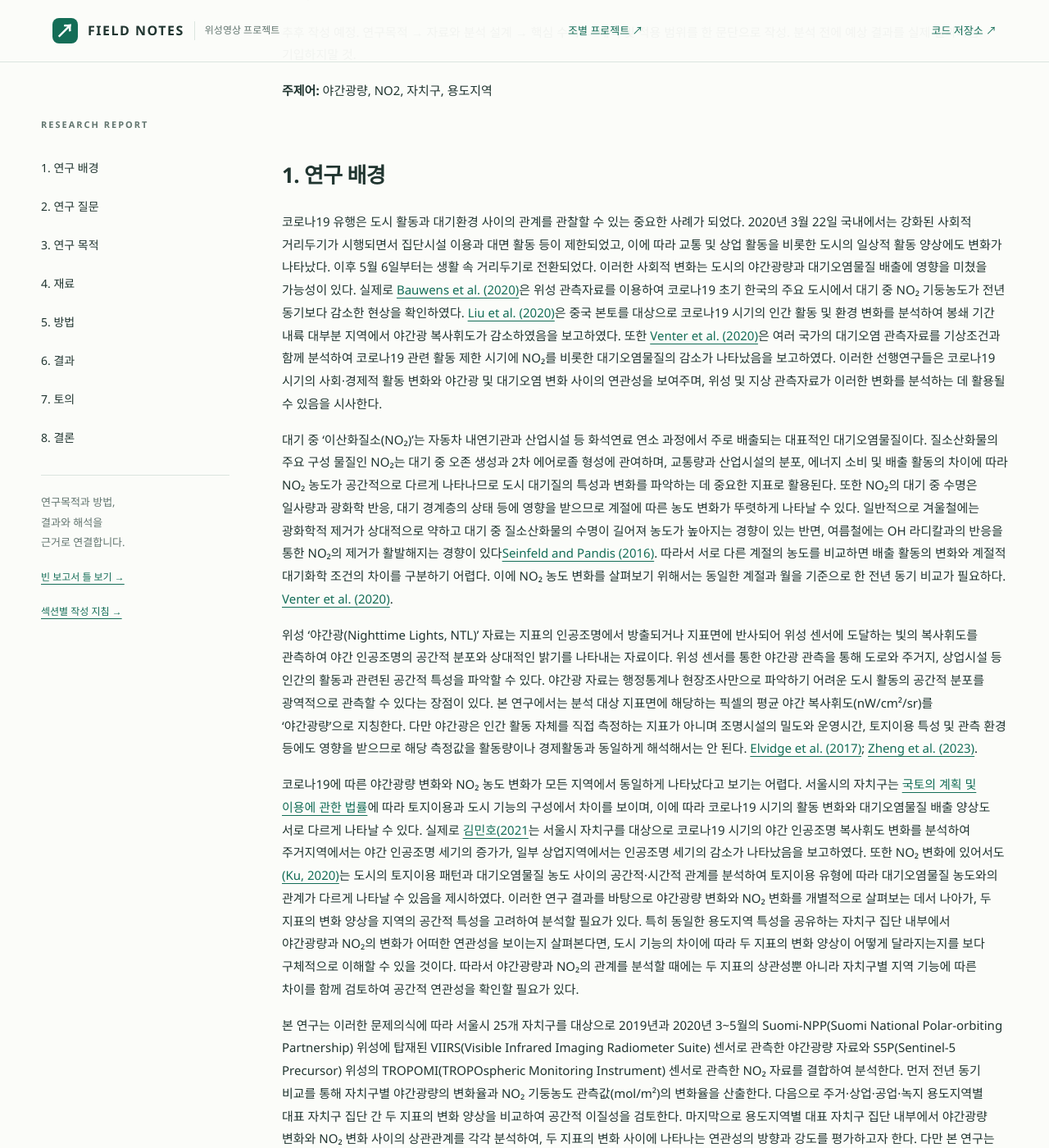
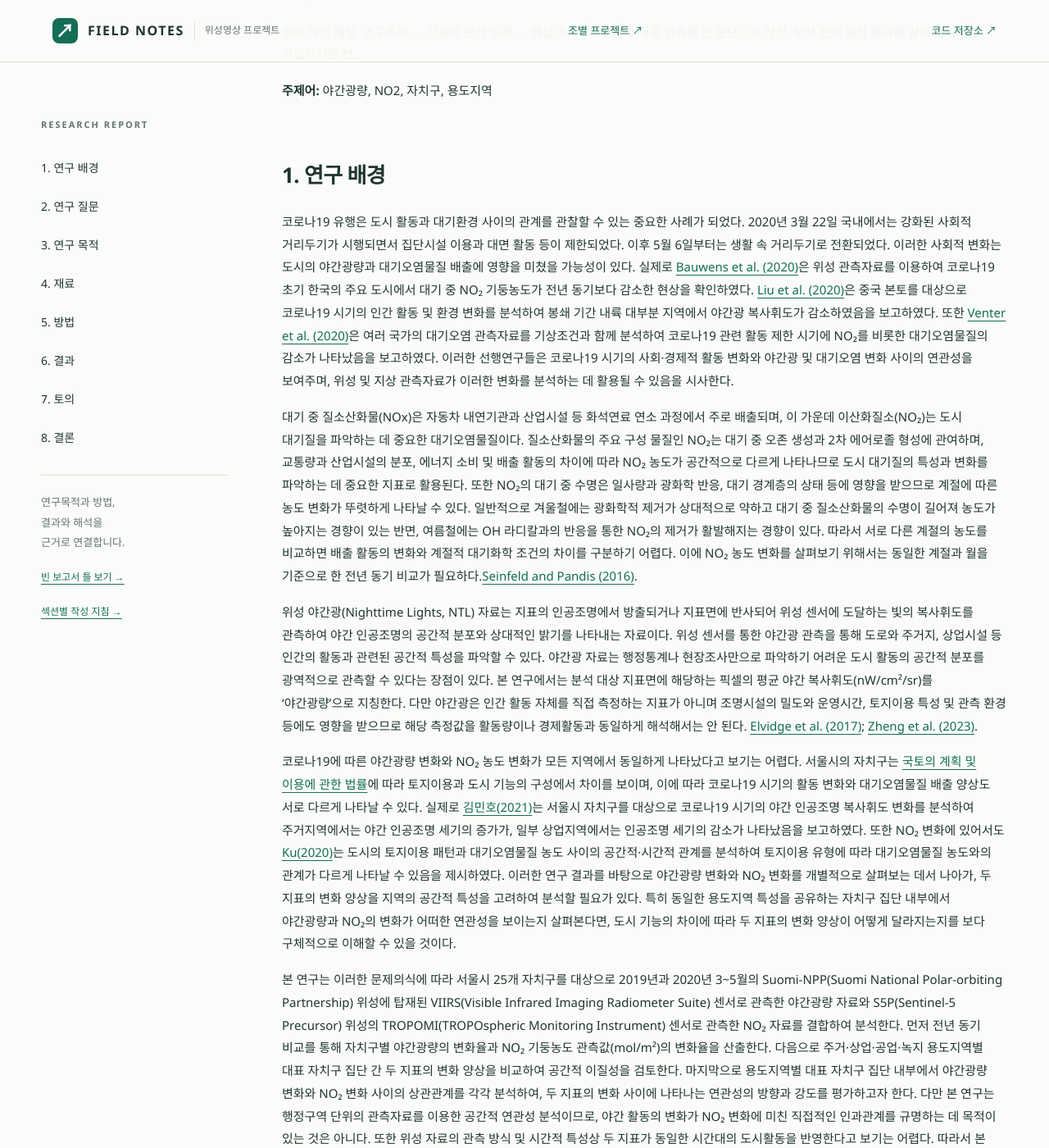
Before and after one commit to rlawkdgns3550-cmyk/surveying2_team03, a Jekyll site: the page built from docs/index.md, in a window 1280 px wide and 1400 px high, scrolled down 1510 px. Shown: the whole window at 82% size. Built offline with Jekyll 4.4.1, drawn with Linux system fonts in a browser that asks for light colours.

Commit message:
Update research background and methodology sections
Revised text for clarity and consistency regarding the impact of COVID-19 on nighttime light levels and NO₂ concentrations in Seoul. Enhanced explanations of satellite data usage and study methodology.

```diff
--- a/docs/index.md
+++ b/docs/index.md
@@ -14,16 +14,15 @@ badge: "빈 학술 보고서 틀"
 **주제어:** 야간광량, NO2, 자치구, 용도지역
 
 ## 1. 연구 배경 {#background}
- 코로나19 유행은 도시 활동과 대기환경 사이의 관계를 관찰할 수 있는 중요한 사례가 되었다. 2020년 3월 22일 국내에서는 강화된 사회적 거리두기가 시행되면서 집단시설 이용과 대면 활동 등이 제한되었고, 이에 따라 교통 및 상업 활동을 비롯한 도시의 일상적 활동 양상에도 변화가 나타났다. 이후 5월 6일부터는 생활 속 거리두기로 전환되었다. 이러한 사회적 변화는 도시의 야간광량과 대기오염물질 배출에 영향을 미쳤을 가능성이 있다. 실제로 [Bauwens et al. (2020)](https://doi.org/10.1029/2020GL087978)은 위성 관측자료를 이용하여 코로나19 초기 한국의 주요 도시에서 대기 중 NO₂ 기둥농도가 전년 동기보다 감소한 현상을 확인하였다. [Liu et al. (2020)](https://doi.org/10.3390/rs12101576)은 중국 본토를 대상으로 코로나19 시기의 인간 활동 및 환경 변화를 분석하여 봉쇄 기간 내륙 대부분 지역에서 야간광 복사휘도가 감소하였음을 보고하였다. 또한 [Venter et al. (2020)](https://doi.org/10.1073/pnas.2006853117)은 여러 국가의 대기오염 관측자료를 기상조건과 함께 분석하여 코로나19 관련 활동 제한 시기에 NO₂를 비롯한 대기오염물질의 감소가 나타났음을 보고하였다. 이러한 선행연구들은 코로나19 시기의 사회·경제적 활동 변화와 야간광 및 대기오염 변화 사이의 연관성을 보여주며, 위성 및 지상 관측자료가 이러한 변화를 분석하는 데 활용될 수 있음을 시사한다.
+ 코로나19 유행은 도시 활동과 대기환경 사이의 관계를 관찰할 수 있는 중요한 사례가 되었다. 2020년 3월 22일 국내에서는 강화된 사회적 거리두기가 시행되면서 집단시설 이용과 대면 활동 등이 제한되었다. 이후 5월 6일부터는 생활 속 거리두기로 전환되었다. 이러한 사회적 변화는 도시의 야간광량과 대기오염물질 배출에 영향을 미쳤을 가능성이 있다. 실제로 [Bauwens et al. (2020)](https://doi.org/10.1029/2020GL087978)은 위성 관측자료를 이용하여 코로나19 초기 한국의 주요 도시에서 대기 중 NO₂ 기둥농도가 전년 동기보다 감소한 현상을 확인하였다. [Liu et al. (2020)](https://doi.org/10.3390/rs12101576)은 중국 본토를 대상으로 코로나19 시기의 인간 활동 및 환경 변화를 분석하여 봉쇄 기간 내륙 대부분 지역에서 야간광 복사휘도가 감소하였음을 보고하였다. 또한 [Venter et al. (2020)](https://doi.org/10.1073/pnas.2006853117)은 여러 국가의 대기오염 관측자료를 기상조건과 함께 분석하여 코로나19 관련 활동 제한 시기에 NO₂를 비롯한 대기오염물질의 감소가 나타났음을 보고하였다. 이러한 선행연구들은 코로나19 시기의 사회·경제적 활동 변화와 야간광 및 대기오염 변화 사이의 연관성을 보여주며, 위성 및 지상 관측자료가 이러한 변화를 분석하는 데 활용될 수 있음을 시사한다.
 
- 대기 중 '이산화질소(NO₂)'는 자동차 내연기관과 산업시설 등 화석연료 연소 과정에서 주로 배출되는 대표적인 대기오염물질이다. 질소산화물의 주요 구성 물질인 NO₂는 대기 중 오존 생성과 2차 에어로졸 형성에 관여하며, 교통량과 산업시설의 분포, 에너지 소비 및 배출 활동의 차이에 따라 NO₂ 농도가 공간적으로 다르게 나타나므로 도시 대기질의 특성과 변화를 파악하는 데 중요한 지표로 활용된다. 또한 NO₂의 대기 중 수명은 일사량과 광화학 반응, 대기 경계층의 상태 등에 영향을 받으므로 계절에 따른 농도 변화가 뚜렷하게 나타날 수 있다. 일반적으로 겨울철에는 광화학적 제거가 상대적으로 약하고 대기 중 질소산화물의 수명이 길어져 농도가 높아지는 경향이 있는 반면, 여름철에는 OH 라디칼과의 반응을 통한 NO₂의 제거가 활발해지는 경향이 있다[Seinfeld and Pandis (2016)](https://www.wiley.com/en-us/shop/general-chemistry/atmospheric-chemistry-and-physics-from-air-pollution-to-climate-change-3rd-edition-p-9781118947401). 따라서 서로 다른 계절의 농도를 비교하면 배출 활동의 변화와 계절적 대기화학 조건의 차이를 구분하기 어렵다. 이에 NO₂ 농도 변화를 살펴보기 위해서는 동일한 계절과 월을 기준으로 한 전년 동기 비교가 필요하다. [Venter et al. (2020)](https://doi.org/10.1073/pnas.2006853117).
+ 대기 중 질소산화물(NOx)은 자동차 내연기관과 산업시설 등 화석연료 연소 과정에서 주로 배출되며, 이 가운데 이산화질소(NO₂)는 도시 대기질을 파악하는 데 중요한 대기오염물질이다. 질소산화물의 주요 구성 물질인 NO₂는 대기 중 오존 생성과 2차 에어로졸 형성에 관여하며, 교통량과 산업시설의 분포, 에너지 소비 및 배출 활동의 차이에 따라 NO₂ 농도가 공간적으로 다르게 나타나므로 도시 대기질의 특성과 변화를 파악하는 데 중요한 지표로 활용된다. 또한 NO₂의 대기 중 수명은 일사량과 광화학 반응, 대기 경계층의 상태 등에 영향을 받으므로 계절에 따른 농도 변화가 뚜렷하게 나타날 수 있다. 일반적으로 겨울철에는 광화학적 제거가 상대적으로 약하고 대기 중 질소산화물의 수명이 길어져 농도가 높아지는 경향이 있는 반면, 여름철에는 OH 라디칼과의 반응을 통한 NO₂의 제거가 활발해지는 경향이 있다. 따라서 서로 다른 계절의 농도를 비교하면 배출 활동의 변화와 계절적 대기화학 조건의 차이를 구분하기 어렵다. 이에 NO₂ 농도 변화를 살펴보기 위해서는 동일한 계절과 월을 기준으로 한 전년 동기 비교가 필요하다.[Seinfeld and Pandis (2016)](https://www.wiley.com/en-us/shop/general-chemistry/atmospheric-chemistry-and-physics-from-air-pollution-to-climate-change-3rd-edition-p-9781118947401).
 
- 위성 '야간광(Nighttime Lights, NTL)' 자료는 지표의 인공조명에서 방출되거나 지표면에 반사되어 위성 센서에 도달하는 빛의 복사휘도를 관측하여 야간 인공조명의 공간적 분포와 상대적인 밝기를 나타내는 자료이다. 위성 센서를 통한 야간광 관측을 통해 도로와 주거지, 상업시설 등 인간의 활동과 관련된 공간적 특성을 파악할 수 있다. 야간광 자료는 행정통계나 현장조사만으로 파악하기 어려운 도시 활동의 공간적 분포를 광역적으로 관측할 수 있다는 장점이 있다. 본 연구에서는 분석 대상 지표면에 해당하는 픽셀의 평균 야간 복사휘도(nW/cm²/sr)를 ‘야간광량’으로 지칭한다. 다만 야간광은 인간 활동 자체를 직접 측정하는 지표가 아니며 조명시설의 밀도와 운영시간, 토지이용 특성 및 관측 환경 등에도 영향을 받으므로 해당 측정값을 활동량이나 경제활동과 동일하게 해석해서는 안 된다. [Elvidge et al. (2017)](https://doi.org/10.1080/01431161.2017.1342050); [Zheng et al. (2023)](https://doi.org/10.1016/j.isprsjprs.2023.05.028).
+ 위성 야간광(Nighttime Lights, NTL) 자료는 지표의 인공조명에서 방출되거나 지표면에 반사되어 위성 센서에 도달하는 빛의 복사휘도를 관측하여 야간 인공조명의 공간적 분포와 상대적인 밝기를 나타내는 자료이다. 위성 센서를 통한 야간광 관측을 통해 도로와 주거지, 상업시설 등 인간의 활동과 관련된 공간적 특성을 파악할 수 있다. 야간광 자료는 행정통계나 현장조사만으로 파악하기 어려운 도시 활동의 공간적 분포를 광역적으로 관측할 수 있다는 장점이 있다. 본 연구에서는 분석 대상 지표면에 해당하는 픽셀의 평균 야간 복사휘도(nW/cm²/sr)를 ‘야간광량’으로 지칭한다. 다만 야간광은 인간 활동 자체를 직접 측정하는 지표가 아니며 조명시설의 밀도와 운영시간, 토지이용 특성 및 관측 환경 등에도 영향을 받으므로 해당 측정값을 활동량이나 경제활동과 동일하게 해석해서는 안 된다. [Elvidge et al. (2017)](https://doi.org/10.1080/01431161.2017.1342050); [Zheng et al. (2023)](https://doi.org/10.1016/j.isprsjprs.2023.05.028).
 
-  코로나19에 따른 야간광량 변화와 NO₂ 농도 변화가 모든 지역에서 동일하게 나타났다고 보기는 어렵다. 서울시의 자치구는 [국토의 계획 및 이용에 관한 법률](https://www.law.go.kr/%EB%B2%95%EB%A0%B9/%EA%B5%AD%ED%86%A0%EC%9D%98%EA%B3%84%ED%9A%8D%EB%B0%8F%EC%9D%B4%EC%9A%A9%EC%97%90%EA%B4%80%ED%95%9C%EB%B2%95%EB%A5%A0)에 따라 토지이용과 도시 기능의 구성에서 차이를 보이며, 이에 따라 코로나19 시기의 활동 변화와 대기오염물질 배출 양상도 서로 다르게 나타날 수 있다. 실제로 [김민호(2021](https://doi.org/10.16879/jkca.2021.21.2.105)는 서울시 자치구를 대상으로 코로나19 시기의 야간 인공조명 복사휘도 변화를 분석하여 주거지역에서는 야간 인공조명 세기의 증가가, 일부 상업지역에서는 인공조명 세기의 감소가 나타났음을 보고하였다. 또한 NO₂ 변화에 있어서도 [(Ku, 2020)](https://www.mdpi.com/2071-1050/12/7/2964)는 도시의 토지이용 패턴과 대기오염물질 농도 사이의 공간적·시간적 관계를 분석하여 토지이용 유형에 따라 대기오염물질 농도와의 관계가 다르게 나타날 수 있음을 제시하였다. 이러한 연구 결과를 바탕으로 야간광량 변화와 NO₂ 변화를 개별적으로 살펴보는 데서 나아가, 두 지표의 변화 양상을 지역의 공간적 특성을 고려하여 분석할 필요가 있다. 특히 동일한 용도지역 특성을 공유하는 자치구 집단 내부에서 야간광량과 NO₂의 변화가 어떠한 연관성을 보이는지 살펴본다면, 도시 기능의 차이에 따라 두 지표의 변화 양상이 어떻게 달라지는지를 보다 구체적으로 이해할 수 있을 것이다. 따라서 야간광량과 NO₂의 관계를 분석할 때에는 두 지표의 상관성뿐 아니라 자치구별 지역 기능에 따른 차이를 함께 검토하여 공간적 연관성을 확인할 필요가 있다.
+  코로나19에 따른 야간광량 변화와 NO₂ 농도 변화가 모든 지역에서 동일하게 나타났다고 보기는 어렵다. 서울시의 자치구는 [국토의 계획 및 이용에 관한 법률](https://www.law.go.kr/%EB%B2%95%EB%A0%B9/%EA%B5%AD%ED%86%A0%EC%9D%98%EA%B3%84%ED%9A%8D%EB%B0%8F%EC%9D%B4%EC%9A%A9%EC%97%90%EA%B4%80%ED%95%9C%EB%B2%95%EB%A5%A0)에 따라 토지이용과 도시 기능의 구성에서 차이를 보이며, 이에 따라 코로나19 시기의 활동 변화와 대기오염물질 배출 양상도 서로 다르게 나타날 수 있다. 실제로 [김민호(2021)](https://doi.org/10.16879/jkca.2021.21.2.105)는 서울시 자치구를 대상으로 코로나19 시기의 야간 인공조명 복사휘도 변화를 분석하여 주거지역에서는 야간 인공조명 세기의 증가가, 일부 상업지역에서는 인공조명 세기의 감소가 나타났음을 보고하였다. 또한 NO₂ 변화에 있어서도 [Ku(2020)](https://www.mdpi.com/2071-1050/12/7/2964)는 도시의 토지이용 패턴과 대기오염물질 농도 사이의 공간적·시간적 관계를 분석하여 토지이용 유형에 따라 대기오염물질 농도와의 관계가 다르게 나타날 수 있음을 제시하였다. 이러한 연구 결과를 바탕으로 야간광량 변화와 NO₂ 변화를 개별적으로 살펴보는 데서 나아가, 두 지표의 변화 양상을 지역의 공간적 특성을 고려하여 분석할 필요가 있다. 특히 동일한 용도지역 특성을 공유하는 자치구 집단 내부에서 야간광량과 NO₂의 변화가 어떠한 연관성을 보이는지 살펴본다면, 도시 기능의 차이에 따라 두 지표의 변화 양상이 어떻게 달라지는지를 보다 구체적으로 이해할 수 있을 것이다.
 
  본 연구는 이러한 문제의식에 따라 서울시 25개 자치구를 대상으로 2019년과 2020년 3~5월의 Suomi-NPP(Suomi National Polar-orbiting Partnership) 위성에 탑재된 VIIRS(Visible Infrared Imaging Radiometer Suite) 센서로 관측한 야간광량 자료와 S5P(Sentinel-5 Precursor) 위성의 TROPOMI(TROPOspheric Monitoring Instrument) 센서로 관측한 NO₂ 자료를 결합하여 분석한다. 먼저 전년 동기 비교를 통해 자치구별 야간광량의 변화율과 NO₂ 기둥농도 관측값(mol/m²)의 변화율을 산출한다. 다음으로 주거·상업·공업·녹지 용도지역별 대표 자치구 집단 간 두 지표의 변화 양상을 비교하여 공간적 이질성을 검토한다. 마지막으로 용도지역별 대표 자치구 집단 내부에서 야간광량 변화와 NO₂ 변화 사이의 상관관계를 각각 분석하여, 두 지표의 변화 사이에 나타나는 연관성의 방향과 강도를 평가하고자 한다. 다만 본 연구는 행정구역 단위의 관측자료를 이용한 공간적 연관성 분석이므로, 야간 활동의 변화가 NO₂ 변화에 미친 직접적인 인과관계를 규명하는 데 목적이 있는 것은 아니다. 또한 위성 자료의 관측 방식 및 시간적 특성상 두 지표가 동일한 시간대의 도시활동을 반영한다고 보기는 어렵다. 따라서 본 연구는 동일한 분석 기간과 공간적 범위를 기준으로 코로나19 초기 서울시의 지역별 야간광량 변화와 NO₂ 변화의 양상을 비교하고, 도시 기능의 상대적 집중도에 따른 두 지표의 변화 차이 및 연관성 차이를 평가하기 위한 기초적인 분석 근거를 제시하고자 한다.
-
 
 ## 2. 연구 질문 {#question}
 ### 2.1 연구 질문 1
```
